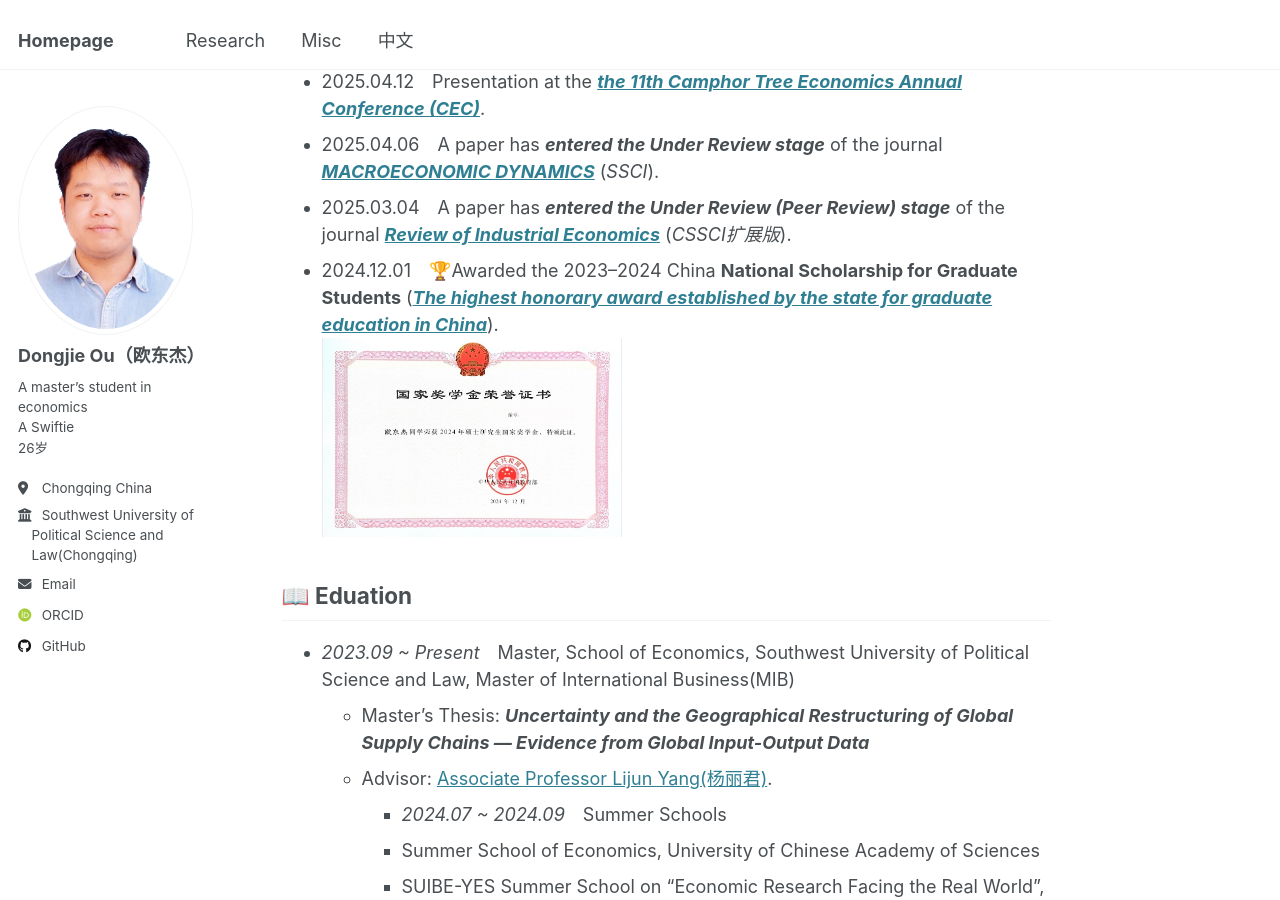
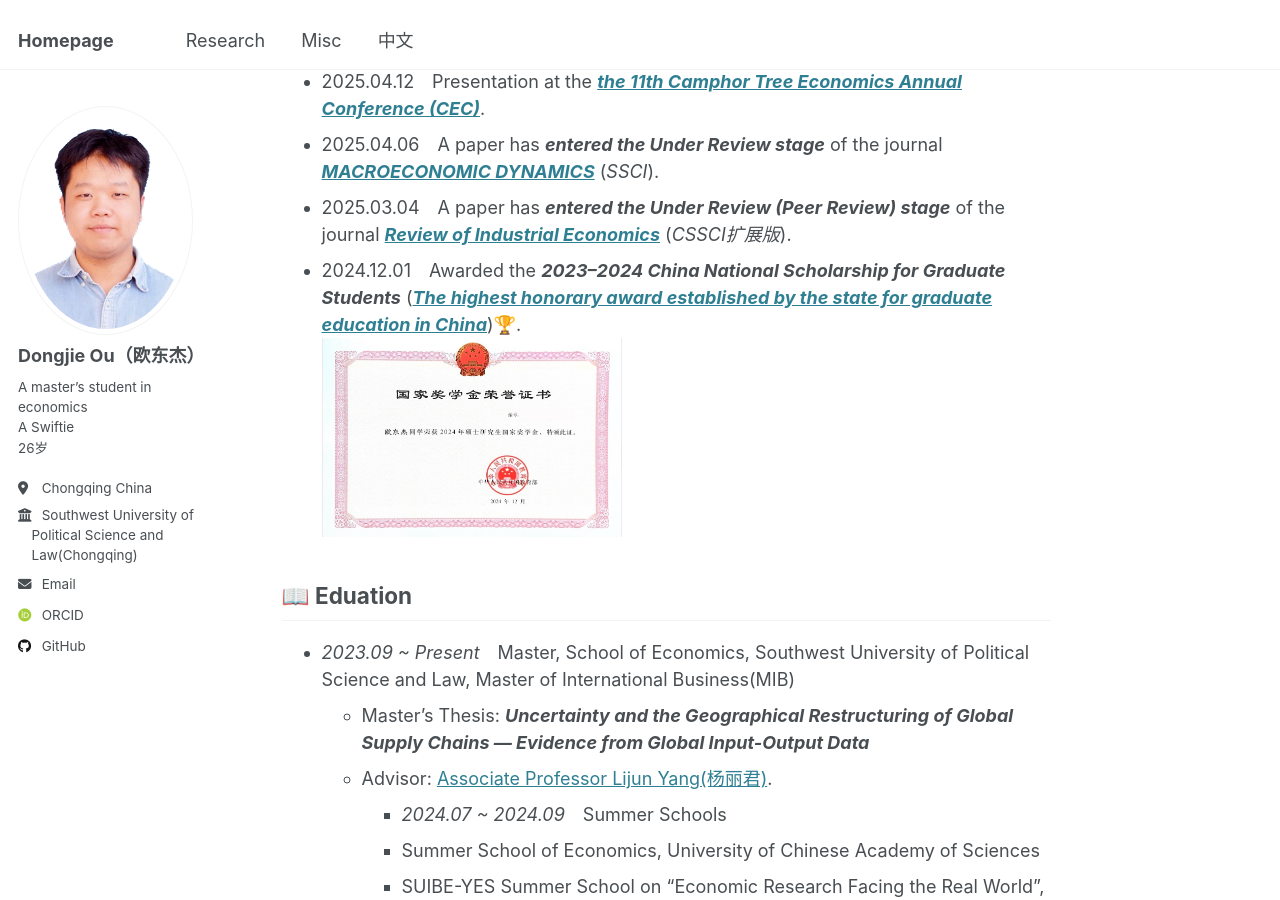
Before and after one commit to oudongjie2001/oudongjie2001.github.io, a Jekyll site: the page built from _pages/about.md, in a window 1280 px wide and 900 px high, scrolled down 823 px. Built offline with Jekyll 4.4.1, drawn with Linux system fonts in a browser that asks for light colours; some web fonts are replaced.

```diff
--- a/_pages/about.md
+++ b/_pages/about.md
@@ -20,7 +20,7 @@ I am an optimistic idealist. Outside of my academic life, I enjoy music, hiking
 - 2025.04.12&emsp;Presentation at the [***the 11th Camphor Tree Economics Annual Conference (CEC)***](https://mp.weixin.qq.com/s/j_BLWAedV5WkCToqnIyCRQ).
 - 2025.04.06&emsp;A paper has ***entered the Under Review stage*** of the journal [***MACROECONOMIC DYNAMICS***](https://www.cambridge.org/core/journals/macroeconomic-dynamics) (*SSCI*).
 - 2025.03.04&emsp;A paper has ***entered the Under Review (Peer Review) stage*** of the journal [***Review of Industrial Economics***](https://xdch.cbpt.cnki.net/WKG/WebPublication/index.aspx?mid=xdch) (*CSSCI扩展版*).
-- 2024.12.01&emsp;🏆Awarded the 2023–2024 China **National Scholarship for Graduate Students** ([***The highest honorary award established by the state for graduate education in China***](https://www.gov.cn/fuwu/2014-06/11/content_2698545.htm)).
+- 2024.12.01&emsp;Awarded the ***2023–2024 China National Scholarship for Graduate Students*** ([***The highest honorary award established by the state for graduate education in China***](https://www.gov.cn/fuwu/2014-06/11/content_2698545.htm))🏆.
   <div style="display: flex; align-items: center; gap: 15px;">
     <img src='/images/National Scholarship.png' style='width: 300px; height: auto;'></div>
 
```
